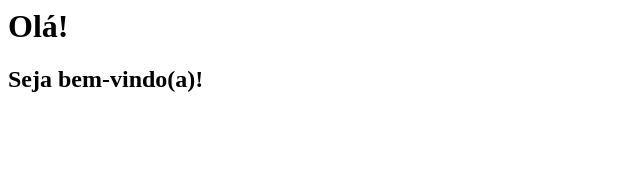
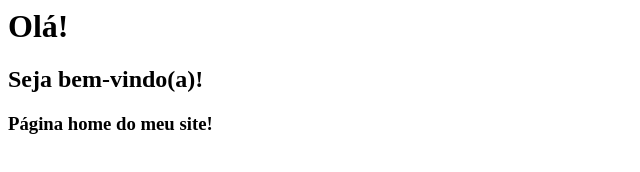
Before and after one commit to criscontente/curso_git, a plain HTML site: page index.html in a window 1280 px wide. Shown: the whole page, without its empty margins (0-640 px from the left). Drawn offline with Linux system fonts and the light colour scheme.

Commit message:
Adicionando nova descrição da página home

```diff
--- a/index.html
+++ b/index.html
@@ -1,2 +1,4 @@
 <h1>Olá!</h1>
 <h2>Seja bem-vindo(a)!</h2>
+
+<h3>Página home do meu site!</h3>
```
